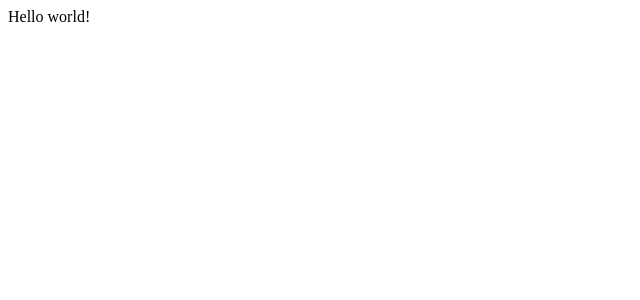
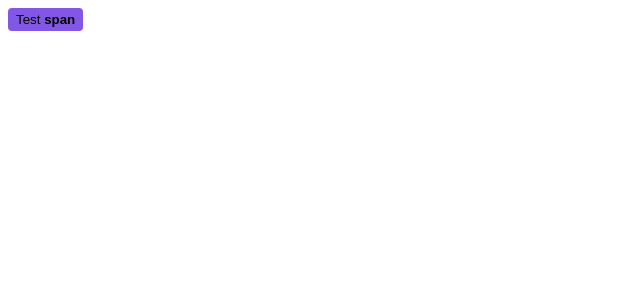
Before and after one commit to DiegoRamos-b/ignite-react-js, a Next.js app in the folder fundamentos-reactjs/: page / in a window 1280 px wide. Shown: the top 300 px of the page, without its empty margins (0-640 px from the left). Built offline with nearby package versions, Linux system fonts and the light colour scheme.

Commit message:
[ignite] [reactjs] [fundamentos next.Js] [estrutura visual] fim da aula 'configurando stitches'

```diff
--- a/fundamentos-reactjs/package.json
+++ b/fundamentos-reactjs/package.json
@@ -9,6 +9,7 @@
     "lint": "next lint"
   },
   "dependencies": {
+    "@stitches/react": "^1.2.8",
     "@types/node": "18.15.13",
     "@types/react": "18.0.37",
     "@types/react-dom": "18.0.11",
--- a/fundamentos-reactjs/src/pages/_document.tsx
+++ b/fundamentos-reactjs/src/pages/_document.tsx
@@ -1,4 +1,5 @@
 import { Html, Head, Main, NextScript } from "next/document";
+import { getCssText } from "@/styles";
 
 export default function Document() {
   return (
@@ -14,6 +15,10 @@ export default function Document() {
           href="https://fonts.googleapis.com/css2?family=Roboto:wght@400;700&display=swap"
           rel="stylesheet"
         />
+        <style
+          id="stitches"
+          dangerouslySetInnerHTML={{ __html: getCssText() }}
+        />
       </Head>
       <body>
         <Main />
--- a/fundamentos-reactjs/src/pages/index.tsx
+++ b/fundamentos-reactjs/src/pages/index.tsx
@@ -1,3 +1,26 @@
+import { styled } from "@/styles";
+
+const Button = styled("button", {
+  backgroundColor: "$rocketseat",
+  borderRadius: 4,
+  border: 0,
+  padding: "4px 8px",
+
+  span: {
+    fontWeight: "bold",
+  },
+
+  "&:hover": {
+    filter: "brightness(0.8)",
+  },
+});
+
 export default function Home() {
-  return <div>Hello world!</div>;
+  return (
+    <div>
+      <Button>
+        Test <span>span</span>
+      </Button>
+    </div>
+  );
 }
--- /dev/null
+++ b/fundamentos-reactjs/src/styles/index.ts
@@ -0,0 +1,18 @@
+import { createStitches } from "@stitches/react";
+
+export const {
+  config,
+  styled,
+  css,
+  globalCss,
+  keyframes,
+  theme,
+  createTheme,
+  getCssText,
+} = createStitches({
+  theme: {
+    colors: {
+      rocketseat: "#8257e6",
+    },
+  },
+});
```
Also changed, not shown: 1 other file (tests, documents, lock files or other folders).
